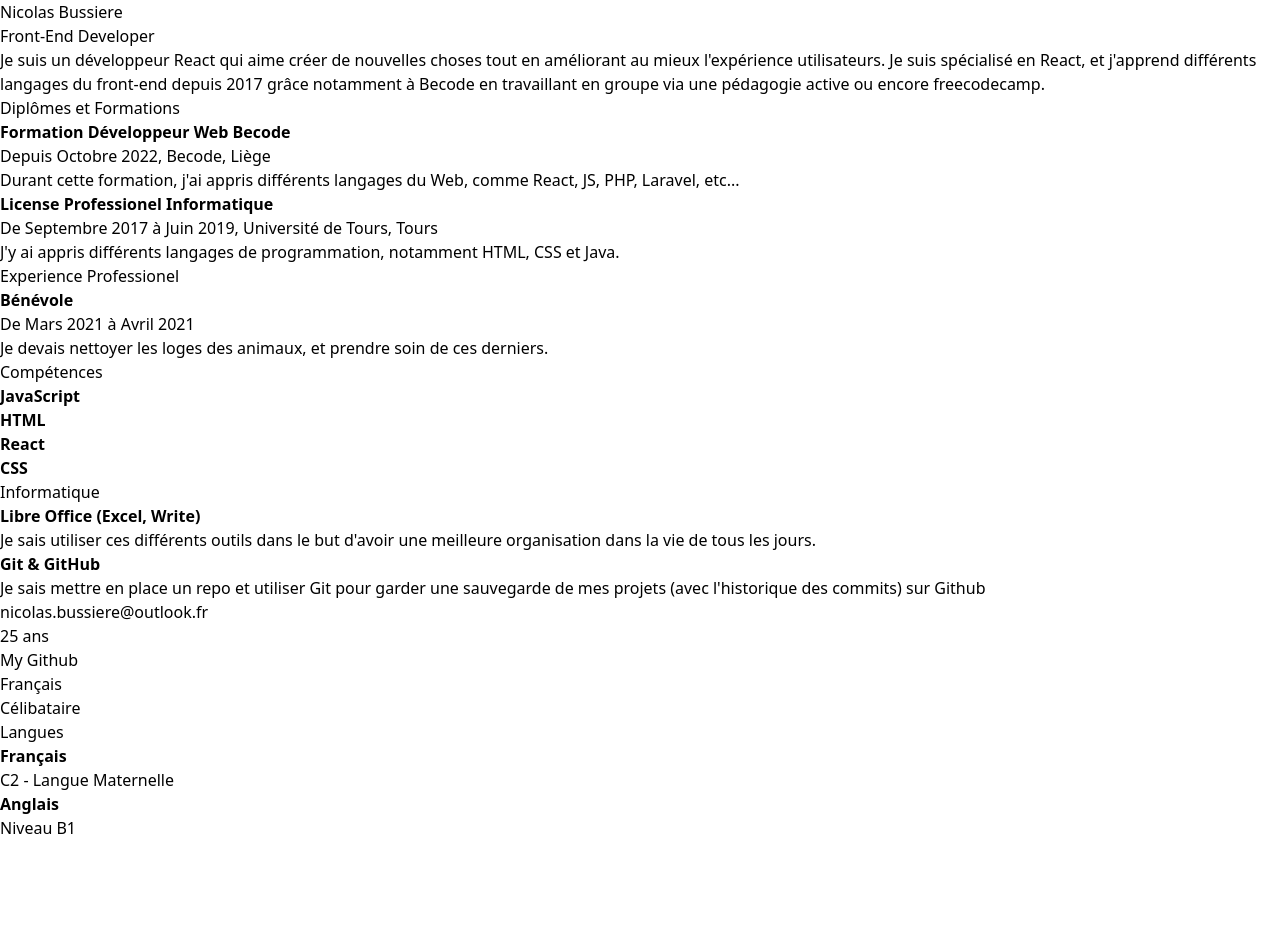
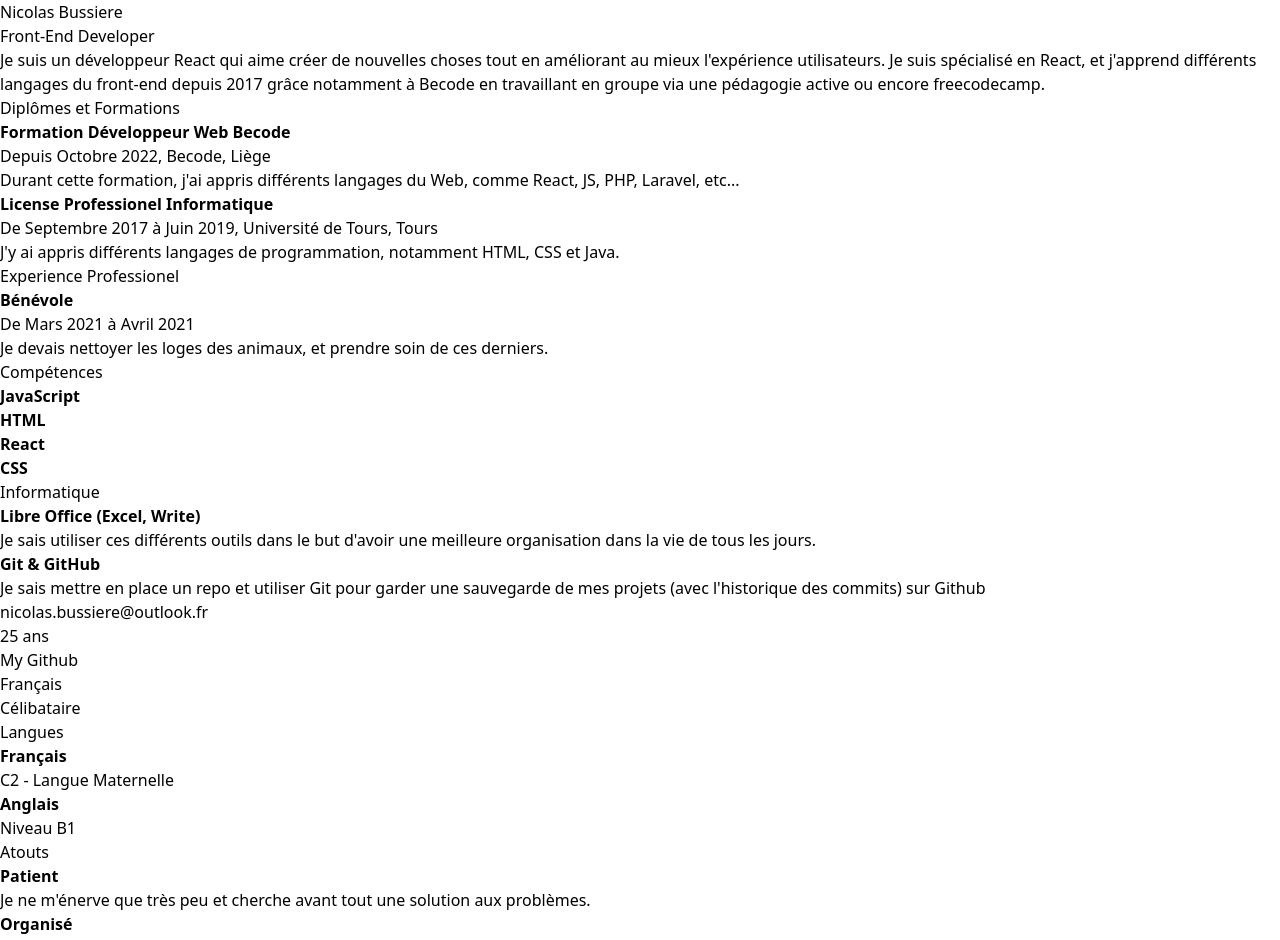
Before and after one commit to Sephiryah/my-cv, a React (Vite) app: page / in a window 1280 px wide. Shown: the top 940 px of the page. Before the commit the page ends 840 px from the top, so only its background shows below. Built offline with nearby package versions, Linux system fonts and the light colour scheme.

Commit message:
Add Asset Component

```diff
--- a/src/component/AdditionalInfo.tsx
+++ b/src/component/AdditionalInfo.tsx
@@ -1,10 +1,11 @@
-import { Coordinate, Language } from "./"
+import { Coordinate, Language, Asset } from "./"
 
 const AdditionalInfo = () => {
     return (
         <div>
             <Coordinate />
             <Language />
+            <Asset />
         </div>
     )
 }
--- /dev/null
+++ b/src/component/Asset.tsx
@@ -0,0 +1,13 @@
+const Asset = () => {
+    return (
+        <div>
+            <h3>Atouts</h3>
+            <strong>Patient</strong>
+            <p>Je ne m'énerve que très peu et cherche avant tout une solution aux problèmes.</p>
+            <strong>Organisé</strong>
+            <p>Dans mon quotidien, je m'organise de sorte à ce que moi ou d'autre personne ne sois pas perdu dans mes projets.</p>
+        </div>
+    )
+}
+
+export default Asset;
--- a/src/component/index.ts
+++ b/src/component/index.ts
@@ -6,6 +6,7 @@ export { default as Informatique } from "./Informatique";
 
 export { default as Coordinate } from "./Coordinate";
 export { default as Language } from "./Language";
+export { default as Asset } from "./Asset";
 
 export { default as MainContent } from "./MainContent";
 export { default as AdditionalInfo } from "./AdditionalInfo";
```
